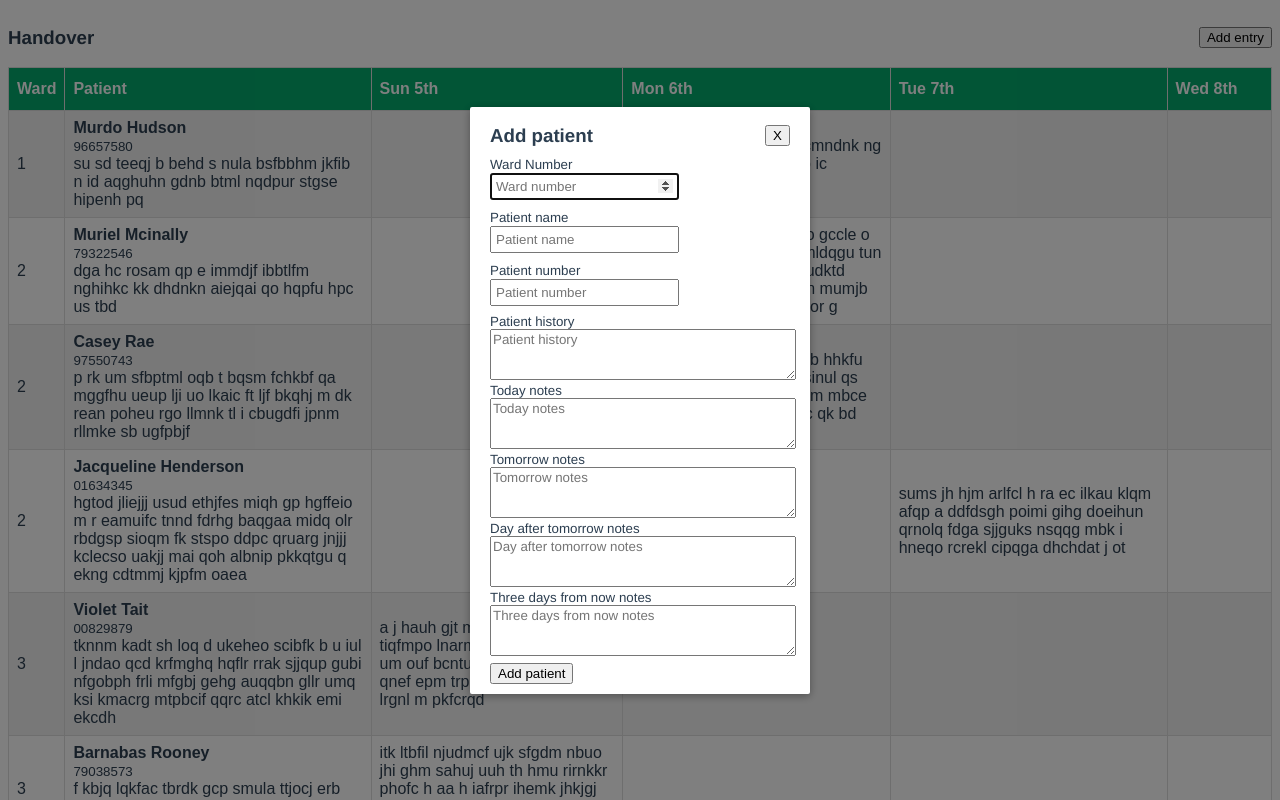
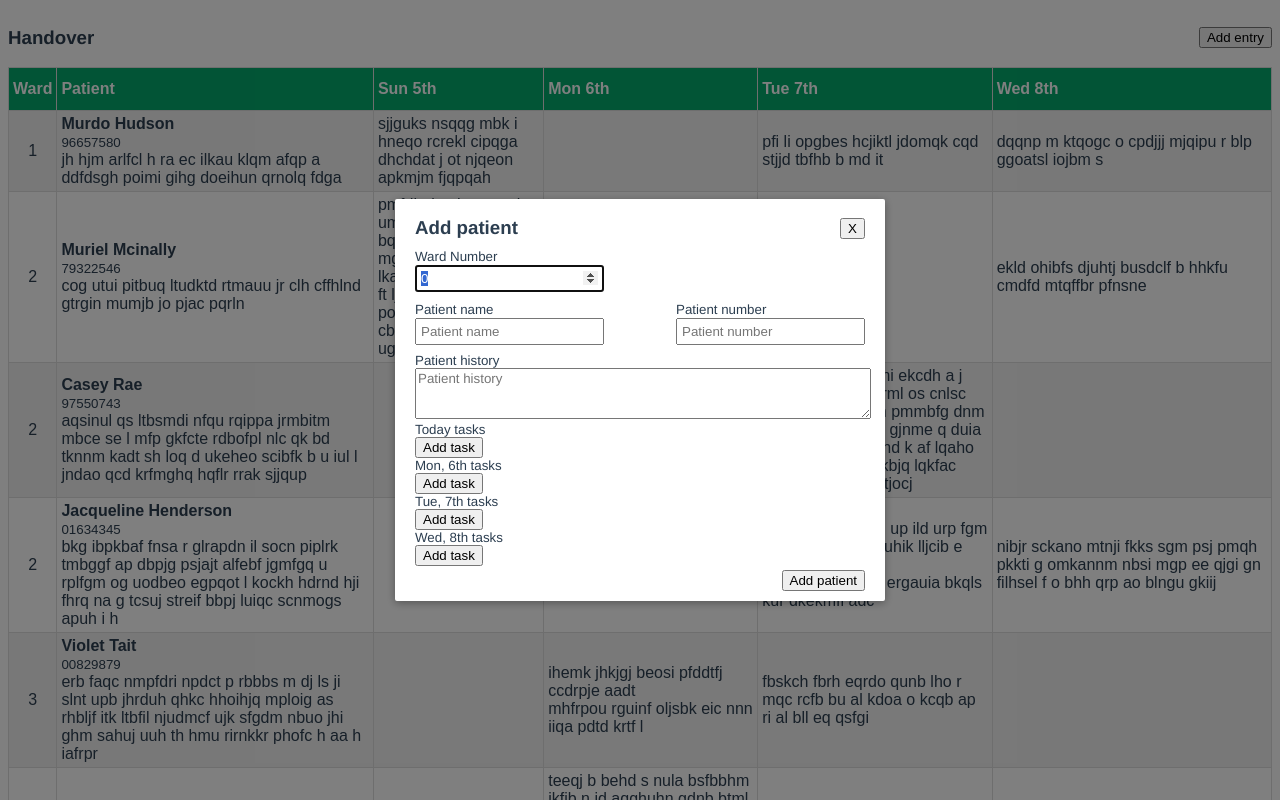
Before and after one commit to liamsain/handover-front-end, a Vue app: page / in a window 1280 px wide. Both pictures are taken after a click on the button "Add entry". Shown: the top 800 px of the page. Built offline with nearby package versions, Linux system fonts and the light colour scheme.

Commit message:
add patient form working for a few fields

```diff
--- a/public/index.html
+++ b/public/index.html
@@ -1,15 +1,19 @@
 <!DOCTYPE html>
 <html lang="">
   <head>
-    <meta charset="utf-8">
-    <meta http-equiv="X-UA-Compatible" content="IE=edge">
-    <meta name="viewport" content="width=device-width,initial-scale=1.0">
-    <link rel="icon" href="<%= BASE_URL %>favicon.ico">
-    <title><%= htmlWebpackPlugin.options.title %></title>
+    <meta charset="utf-8" />
+    <meta http-equiv="X-UA-Compatible" content="IE=edge" />
+    <meta name="viewport" content="width=device-width,initial-scale=1.0" />
+    <link rel="icon" href="<%= BASE_URL %>favicon.ico" />
+    <title>Handover</title>
   </head>
   <body>
     <noscript>
-      <strong>We're sorry but <%= htmlWebpackPlugin.options.title %> doesn't work properly without JavaScript enabled. Please enable it to continue.</strong>
+      <strong
+        >We're sorry but <%= htmlWebpackPlugin.options.title %> doesn't work
+        properly without JavaScript enabled. Please enable it to
+        continue.</strong
+      >
     </noscript>
     <div id="app"></div>
     <!-- built files will be auto injected -->
--- a/src/components/AddPatientModal.vue
+++ b/src/components/AddPatientModal.vue
@@ -5,6 +5,7 @@
       <button @click="$emit('close')">X</button>
     </div>
     <div slot="body">
+      <form>
         <div class="add-entry-modal__text-field">
           <label for="add-entry__ward-number">
             Ward Number<br />
@@ -13,21 +14,33 @@
               id="add-entry__ward-number"
               placeholder="Ward number"
               type="number"
+              v-model="form.wardNumber.value"
               min="0"
             />
           </label>
         </div>
+        <div style="display: flex; justify-content: space-between">
           <div class="add-entry-modal__text-field">
             <label for="add-entry__patient-name">
               Patient name<br />
-          <input id="add-entry__patient-name" placeholder="Patient name" />
+              <input
+                id="add-entry__patient-name"
+                v-model="form.patientName.value"
+                placeholder="Patient name"
+                autocomplete="off"
+              />
             </label>
           </div>
           <div class="add-entry-modal__text-field">
             <label for="add-entry__patient-number">
               Patient number<br />
-          <input id="add-entry__patient-number" placeholder="Patient number" />
+              <input
+                id="add-entry__patient-number"
+                placeholder="Patient number"
+                v-model="form.patientNumber.value"
+              />
             </label>
+          </div>
         </div>
         <div class="add-entry-modal__text-area">
           <label for="add-entry__patient-history">
@@ -40,48 +53,31 @@
           </label>
         </div>
         <div class="add-entry-modal__text-area">
-        <label for="add-entry__today-notes">
-          Today notes<br />
-          <textarea
-            id="add-entry__today-notes"
-            placeholder="Today notes"
-            rows="3"
-          />
-        </label>
+          <label for="add-entry__today-notes"> Today tasks<br /> </label>
+          <button type="button">Add task</button>
         </div>
         <div class="add-entry-modal__text-area">
           <label for="add-entry__tomorrow-notes">
-          Tomorrow notes<br />
-          <textarea
-            id="add-entry__tomorrow-notes"
-            placeholder="Tomorrow notes"
-            rows="3"
-          />
+            {{ format(addDays(new Date(), 1), "EEE, do") }} tasks<br />
           </label>
+          <button type="button">Add task</button>
         </div>
         <div class="add-entry-modal__text-area">
           <label for="add-entry__day-after-tomorrow-notes">
-          Day after tomorrow notes<br />
-          <textarea
-            id="add-entry__day-after-tomorrow-notes"
-            placeholder="Day after tomorrow notes"
-            rows="3"
-          />
+            {{ format(addDays(new Date(), 2), "EEE, do") }} tasks<br />
           </label>
+          <button type="button">Add task</button>
         </div>
 
         <div class="add-entry-modal__text-area">
           <label for="add-entry__three-days-from-now-notes">
-          Three days from now notes<br />
-          <textarea
-            id="add-entry__three-days-from-now-notes"
-            placeholder="Three days from now notes"
-            rows="3"
-          />
+            {{ format(addDays(new Date(), 3), "EEE, do") }} tasks<br />
           </label>
+          <button type="button">Add task</button>
         </div>
+      </form>
     </div>
-    <div slot="footer">
+    <div slot="footer" style="text-align: right">
       <button @click="submit">Add patient</button>
     </div>
   </Modal>
@@ -91,6 +87,7 @@
 import Vue, { PropType } from "vue";
 import Modal from "./Modal.vue";
 import AddPatientForm from "@/forms/AddPatientForm";
+import { addDays, format } from "date-fns";
 
 export default Vue.extend({
   name: "AddPatientModal",
@@ -98,13 +95,25 @@ export default Vue.extend({
   props: {
     form: {
       type: Object as PropType<AddPatientForm>,
+      required: true,
     },
+  },
+  data() {
+    return {
+      format,
+      addDays,
+    };
   },
   mounted() {
     const ref = this.$refs.wardNumberField as any;
     if (ref) {
-      ref.focus();
+      ref.select();
     }
+  },
+  methods: {
+    submit() {
+      this.$emit("submit", this.form.entry);
+    },
   },
 });
 </script>
--- a/src/components/Modal.vue
+++ b/src/components/Modal.vue
@@ -1,7 +1,7 @@
 <template>
   <transition name="modal">
     <div class="modal-mask">
-      <div class="modal-wrapper" @click.self="$emit('close')">
+      <div class="modal-wrapper" @mousedown.self="$emit('close')">
         <div class="modal-container">
           <div class="modal-header">
             <slot name="header"> default header </slot>
@@ -52,7 +52,7 @@ export default Vue.extend({
 }
 
 .modal-container {
-  width: 300px;
+  width: 450px;
   margin: 0px auto;
   padding: 10px 20px;
   background-color: #fff;
@@ -60,6 +60,8 @@ export default Vue.extend({
   box-shadow: 0 2px 8px rgba(0, 0, 0, 0.33);
   transition: all 0.3s ease;
   font-family: Helvetica, Arial, sans-serif;
+  max-height: calc(100vh - 30px);
+  overflow-y: auto;
 }
 
 .modal-body {
--- a/src/components/PatientRow.vue
+++ b/src/components/PatientRow.vue
@@ -1,6 +1,6 @@
 <template>
   <tr>
-    <td>{{ entry.wardNumber }}</td>
+    <td style="text-align: center">{{ entry.wardNumber }}</td>
     <td>
       <p>
         <strong>{{ entry.patientName }}</strong>
--- a/src/forms/AddPatientForm.ts
+++ b/src/forms/AddPatientForm.ts
@@ -1,5 +1,6 @@
 import { IFormField } from "@/types/IFormField";
 import { ITodo } from "@/types/ITodo";
+import { IEntry } from "@/types/IEntry";
 
 export interface IAddPatientFormConfig {
   wardNumber?: number;
@@ -7,6 +8,7 @@ export interface IAddPatientFormConfig {
   patientNumber?: string;
   patientHistory?: string;
   todos?: ITodo[];
+  entryCreationDate?: Date;
 }
 export default class AddPatientForm {
   wardNumber: IFormField = { value: 0, errorMsg: "" };
@@ -14,8 +16,12 @@ export default class AddPatientForm {
   patientNumber: IFormField = { value: "", errorMsg: "" };
   patientHistory: IFormField = { value: "", errorMsg: "" };
   todos: ITodo[] = [];
+  entryCreationDate?: Date;
 
-  constructor(arg: IAddPatientFormConfig) {
+  constructor(arg?: IAddPatientFormConfig) {
+    if (!arg) {
+      return;
+    }
     if (arg.wardNumber) {
       this.wardNumber.value = arg.wardNumber;
     }
@@ -31,5 +37,18 @@ export default class AddPatientForm {
     if (arg.todos) {
       this.todos = arg.todos;
     }
+    if (arg.entryCreationDate) {
+      this.entryCreationDate = arg.entryCreationDate;
+    }
+  }
+  get entry(): IEntry {
+    return {
+      wardNumber: this.wardNumber.value,
+      patientName: this.patientName.value,
+      patientNumber: this.patientNumber.value,
+      patientHistory: this.patientHistory.value,
+      todos: this.todos,
+      entryCreationDate: this.entryCreationDate,
+    };
   }
 }
--- a/src/types/IEntry.ts
+++ b/src/types/IEntry.ts
@@ -12,8 +12,8 @@ export interface IEntry {
   patientName: string;
   patientNumber: string;
   patientHistory: string;
-  entryCreator: string;
-  entryCreationDate: Date;
+  entryCreator?: string;
+  entryCreationDate?: Date;
   todos: ITodo[];
 }
 
--- a/src/types/ITodo.ts
+++ b/src/types/ITodo.ts
@@ -14,7 +14,7 @@ export function generate(count = 1): ITodo[] {
     const daysToAdd = getRandomNumber(0, 3);
     const todo: ITodo = {
       dueDate: addDays(new Date(), daysToAdd),
-      text: getFakeWords(getRandomNumber(5, 50)),
+      text: getFakeWords(getRandomNumber(5, 30)),
       isImportant: false,
       lookedAt: false,
       completed: false,
--- a/src/views/Home.vue
+++ b/src/views/Home.vue
@@ -26,6 +26,8 @@
     <AddPatientModal
       v-if="addEntryModalIsOpen"
       @close="addEntryModalIsOpen = false"
+      :form="addPatientForm"
+      @submit="onFormSubmit"
     />
   </div>
 </template>
@@ -36,6 +38,7 @@ import { IEntry, generate as generateEntries } from "@/types/IEntry";
 import { format, addDays } from "date-fns";
 import AddPatientModal from "@/components/AddPatientModal.vue";
 import PatientRow from "@/components/PatientRow.vue";
+import AddPatientForm from "@/forms/AddPatientForm";
 export default Vue.extend({
   name: "Home",
   components: { AddPatientModal, PatientRow },
@@ -45,12 +48,18 @@ export default Vue.extend({
       format,
       addDays,
       addEntryModalIsOpen: false,
+      addPatientForm: new AddPatientForm(),
     };
   },
   mounted() {
-    this.entries = generateEntries(10).sort(
+    this.entries = generateEntries(10, 3).sort(
       (a, b) => a.wardNumber - b.wardNumber
     );
+  },
+  methods: {
+    onFormSubmit(data: IEntry) {
+      this.entries.push(data);
+    },
   },
 });
 </script>
@@ -64,7 +73,7 @@ export default Vue.extend({
 .entry-table td,
 .entry-table th {
   border: 1px solid #ddd;
-  padding: 8px;
+  padding: 4px;
 }
 
 .entry-table tr:nth-child(even) {
```
Lines whose indentation alone changed are shown as unchanged.
